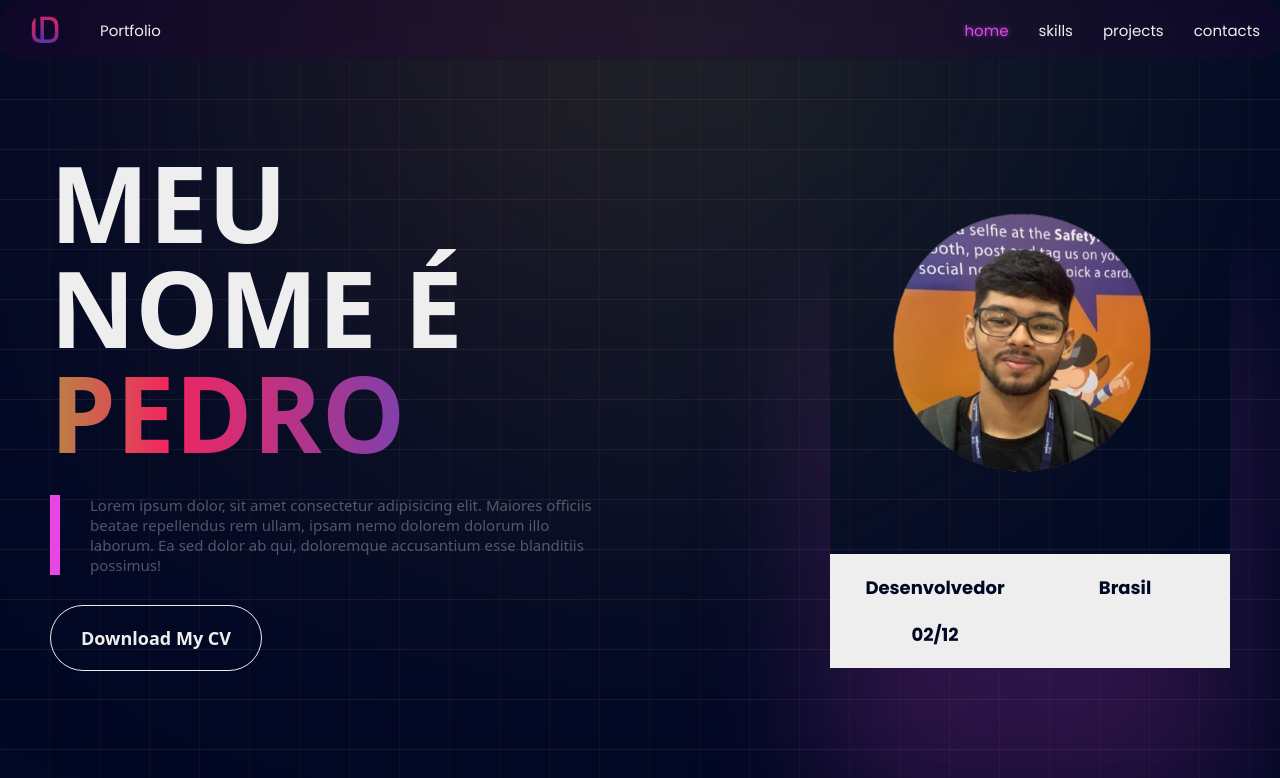
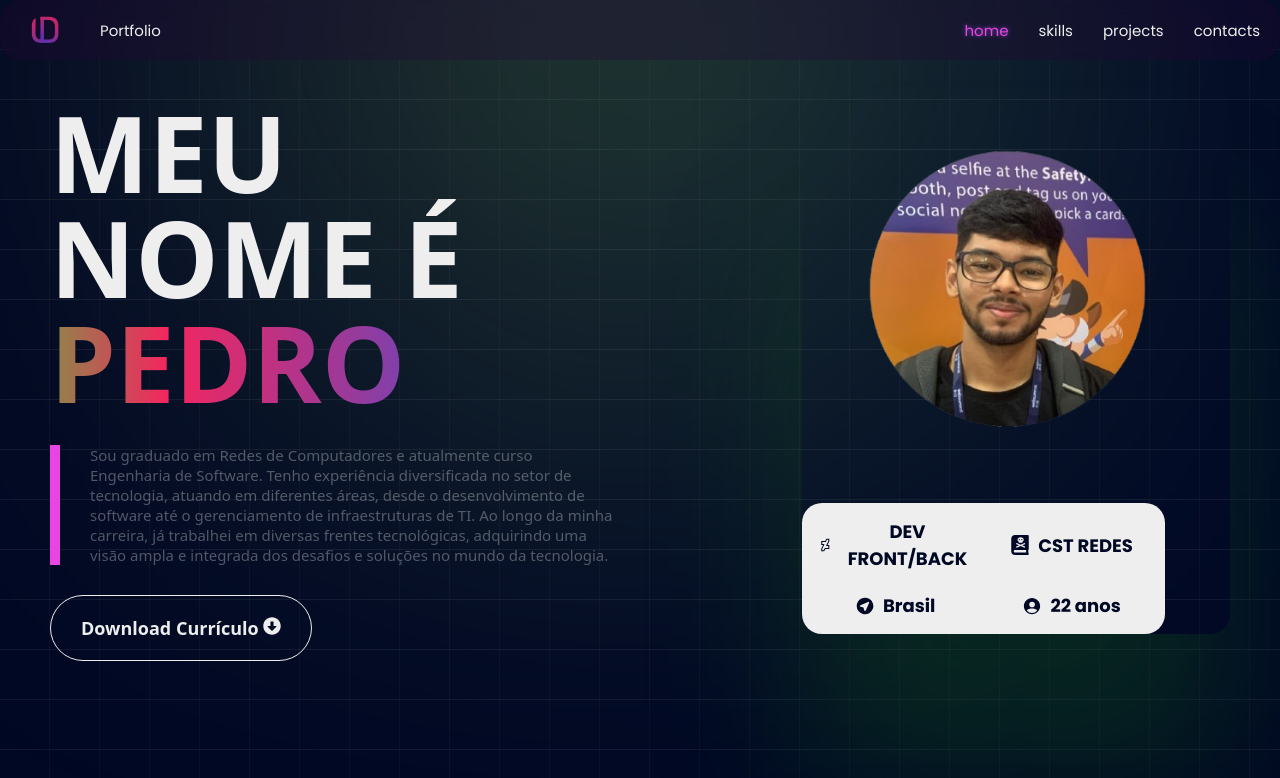
Before and after one commit to Pedromallcher/port-ecma, a React (Create React App) app: page / in a window 1280 px wide. Shown: the top 778 px of the page. Built offline with nearby package versions, Linux system fonts and the light colour scheme; a web font is replaced by a local one.

Commit message:
feat(add inf)

```diff
--- a/src/App.css
+++ b/src/App.css
@@ -9,12 +9,14 @@ body{
     color: #eee;
     font-size: 15px;
     min-height: 100vh;
+
     background-image: linear-gradient(
         to right, transparent 0 49px, rgba(163, 102, 102, 0.067) 49px
     ),
     linear-gradient(
         to bottom, transparent 0 49px, #eee1 49px
     );
+
     background-size: 50px 50px;
     &::before{
         position: fixed;
@@ -22,7 +24,7 @@ body{
         height: 400px;
         content: '';
         background-image: linear-gradient(
-            to right, #D02E23, #43b643
+            to right, #c2d023, #43b699
         );
         z-index: -1;
         top: -200px;
@@ -85,22 +87,18 @@ section{
     box-sizing: border-box;
     top: 0;
 }
-/* .delay-02{
-    animation-delay: 0.2s!important;
-}
-.delay-04{
-    animation-delay: 0.4s!important;
-}
-.delay-06{
-    animation-delay: 0.6s!important;
-} */
+
 section.home{
-    padding-top: 150px;
+    padding-top: 100px;
     display: grid;
     grid-template-columns: repeat(2, 1fr);
     gap: 50px;
     justify-content: space-between;
     align-items: center;
+
+
+
+
 
     & .content{
         font-family: 'MuseoModerno', system-ui;
@@ -109,7 +107,7 @@ section.home{
             font-weight: bold;
             line-height: 1em;
             & span{
-                background-image: linear-gradient(to right, #7BE728, #F3265F, #7F40AC, #7BE728);
+                background-image: linear-gradient(to right, #28e732, #F3265F, #7F40AC, #7BE728);
                 background-size: 200% auto;
                 -webkit-text-fill-color: transparent;
                 -webkit-background-clip: text;
@@ -117,6 +115,7 @@ section.home{
             }
         }
         & .des{
+
             color: #eee5;
             margin: 30px 0;
             border-left: .7em solid #e945e3;
@@ -138,11 +137,13 @@ section.home{
     & .avatar{
         text-align: right;
         & .card{
-
+           border-radius: 20px;
+           margin-top: -40px;
             display: inline-flex;
             flex-direction: column;
-            width: min(100%, 400px);
-            box-shadow: 0 150px 150px #e945e333;
+            width: min(100%, 428px);
+
+            box-shadow: 0 150px 150px #196a184a;
             transition: 0.5s;
             &:hover{
                 box-shadow: 0 150px 150px #e945e355;
@@ -155,18 +156,44 @@ section.home{
                 clip-path: polygon(81% 0, 100% 18%, 100% 100%, 0 100%, 0 0);
             }
             & .info{
+                border-radius: 20px;
                 background-color: #eee;
                 color: #010824;
                 display: grid;
-                grid-template-columns: repeat(2, 1fr);
+                margin-top: 2vh;
+                align-items: center;
+                justify-content: center;
+                width: 26vw;
+                align-content: center;
+                grid-template-columns: repeat(2, 3fr);
                 text-align: center;
                 gap: 20px;
-                padding: 20px;
+                padding: 15px;
                 font-size: 1.2em;
                 & div:nth-child(1), div:nth-child(2), div:nth-child(3){
                     font-weight: bold;
                 }
             }
+
+            & .iconreact{
+                font-size: 20px;
+                margin-right: 8px;
+
+
+
+
+            }
+
+            & .info-item {
+
+                display: flex;
+                align-items: center;
+                justify-content: center;
+                font-weight: bold;
+            }
+
+
+
         }
     }
 }
@@ -223,6 +250,7 @@ section.skills{
         }
     }
 }
+
 section.projects{
     & .title{
         margin-top: 100px;
--- a/src/components/Home.js
+++ b/src/components/Home.js
@@ -1,8 +1,14 @@
 import React, { useRef } from 'react'
 import CustomHook from './CustomHook';
+import { LiaDeviantart } from "react-icons/lia";
+import { FaBookDead } from "react-icons/fa";
+import { TbGpsFilled } from "react-icons/tb";
+import { IoPersonCircleSharp } from "react-icons/io5";
+import { FaArrowAltCircleDown } from "react-icons/fa";
 function Home() {
 const scrollTab = useRef();
 CustomHook(scrollTab);
+
 
 
 
@@ -14,24 +20,39 @@ return (
             </div>
             <div className="des">
                 {/* 30 */}
-                Lorem ipsum dolor, sit amet consectetur adipisicing elit. Maiores officiis beatae repellendus rem ullam, ipsam nemo dolorem dolorum illo laborum. Ea sed dolor ab qui, doloremque accusantium esse blanditiis possimus!
+                Sou graduado em Redes de Computadores e atualmente curso Engenharia de Software. Tenho experiência diversificada no setor de tecnologia, atuando em diferentes áreas, desde o desenvolvimento de software até o gerenciamento de infraestruturas de TI. Ao longo da minha carreira, já trabalhei em diversas frentes tecnológicas, adquirindo uma visão ampla e integrada dos desafios e soluções no mundo da tecnologia.
             </div>
 
             <a href="/democv.pdf" target="_blank" rel="noopener noreferrer" className='animation active '>
-                Download My CV
+                Download Currículo <FaArrowAltCircleDown className='iconreact'/>
             </a>
         </div>
         <div className="avatar">
-            <div className="card">
-                <img src="/logo-pedro.png" alt="" />
-                <div className="info">
-                    <div>Desenvolvedor</div>
-                    <div>Brasil </div>
-                    <div>02/12</div>
-                    <div></div>
-                </div>
+    <div className="card">
+        <img src="/logo-pedro.png" alt="Logo Pedro" />
+        <div className="info">
+            <div className="info-item">
+                <LiaDeviantart className='iconreact' />
+                DEV FRONT/BACK
             </div>
+            <div className="info-item">
+            <FaBookDead className='iconreact' />
+                CST REDES
+            </div>
+            <div className="info-item">
+                <TbGpsFilled className='iconreact' />
+                Brasil
+            </div>
+
+            <div className="info-item">
+                < IoPersonCircleSharp className='iconreact' />
+                22 anos
+            </div>
+
+
         </div>
+    </div>
+</div>
     </section>
     )
 }
```
